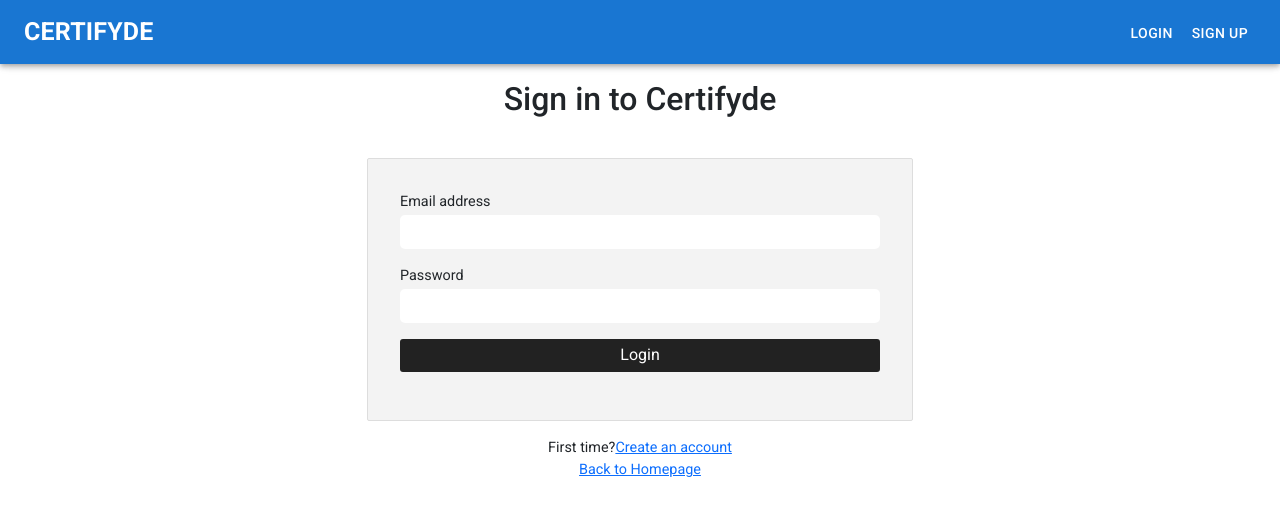
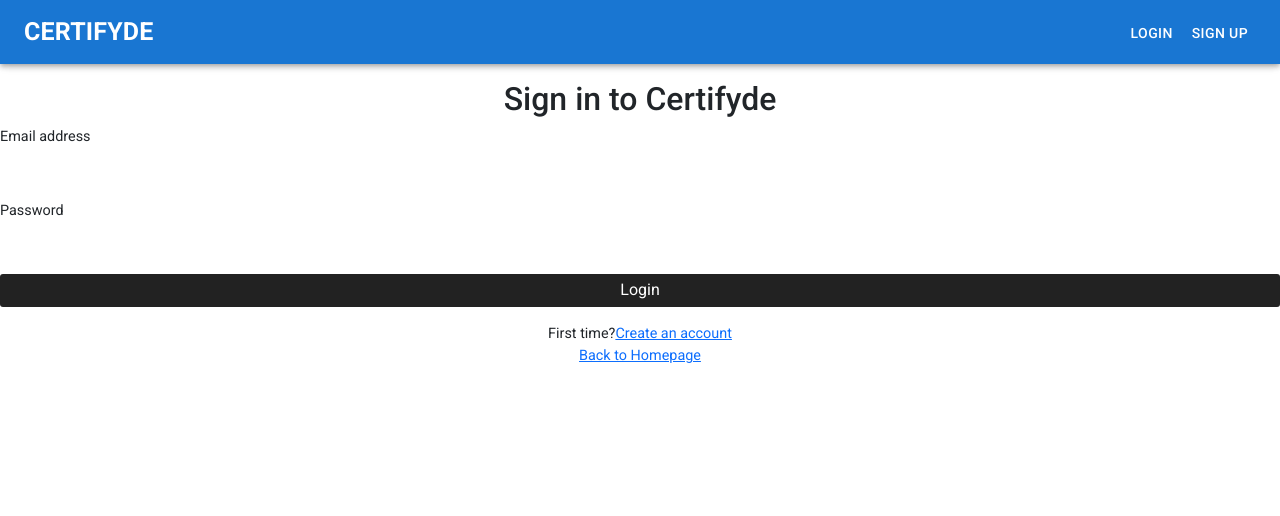
Before and after one commit to SounakRay1997/CertifydeUI, a React (Create React App) app: page /login in a window 1280 px wide. Shown: the top 516 px of the page. Built offline with nearby package versions, Linux system fonts and the light colour scheme; the HTML template or start-up script is replaced by a standard one; a web font is replaced by a local one; what amazon-cognito-identity-js would draw is missing.

Commit message:
log out working

```diff
--- a/src/App.css
+++ b/src/App.css
@@ -136,7 +136,7 @@
   font-weight: 300
 }
 
-form {
+.multi_forms {
   display: inline-block;
   background: #f3f3f3;
   border: 1px solid #ddd;
```
